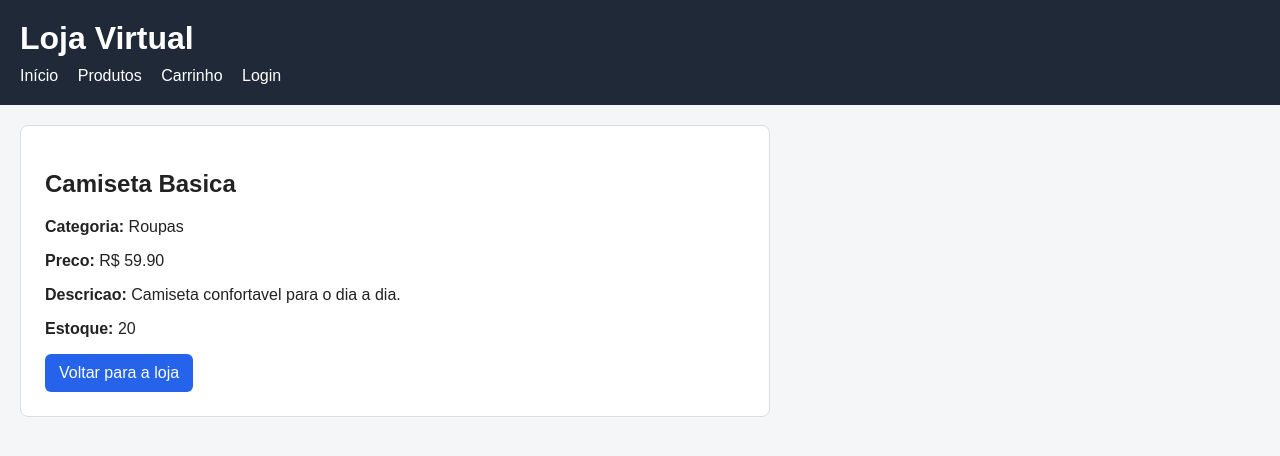
After one commit to nyyzyyyyy/loja-virtual-flask, a Flask app: page /produto/1 in a window 1280 px wide. The commit adds this page. Shown: the top 456 px of the page. Run offline with Flask 3, Linux system fonts and the light colour scheme.

Commit message:
Cria pagina individual de produto

```diff
--- a/app.py
+++ b/app.py
@@ -41,6 +41,20 @@ produtos = [
 def home():
     return render_template("index.html", produtos=produtos)
 
+@app.route("/produto/<int:produto_id>")
+def produto_detalhe(produto_id):
+    produto_encontrado = None
+
+    for produto in produtos:
+        if produto["id"] == produto_id:
+            produto_encontrado = produto
+            break
+
+    if produto_encontrado is None:
+        return "Produto nao encontrado", 404
+
+    return render_template("produto_detalhe.html", produto=produto_encontrado)
+
 if __name__ == "__main__":
     print("Iniciando o servidor Flask...")
     app.run(debug=True)
--- a/static/css/style.css
+++ b/static/css/style.css
@@ -45,13 +45,15 @@ main {
     border: 1px solid #ddd;
 }
 
-.produto-card button {
+.botao {
+    display: inline-block;
     background-color: #2563eb;
     color: white;
     border: 0;
     padding: 10px 14px;
     border-radius: 6px;
     cursor: pointer;
+    text-decoration: none;
 }
 
 @media (max-width: 700px) {
@@ -59,3 +61,10 @@ main {
         grid-template-columns: 1fr;
     }
 }
+.produto-detalhe {
+    background-color: white;
+    padding: 24px;
+    border-radius: 8px;
+    border: 1px solid #ddd;
+    max-width: 700px;
+}
--- a/templates/index.html
+++ b/templates/index.html
@@ -30,7 +30,7 @@
             <p>R$ {{ "%.2f"|format(produto.preco) }}</p>
             <p>{{ produto.descricao }}</p>
             <p>Estoque: {{ produto.estoque }}</p>
-            <button>Ver produto</button>
+  <a class="botao" href="{{ url_for('produto_detalhe', produto_id=produto.id) }}">Ver produto</a>
         </article>
     {% endfor %}
 </section>
--- /dev/null
+++ b/templates/produto_detalhe.html
@@ -0,0 +1,31 @@
+<!DOCTYPE html>
+<html lang="pt-br">
+<head>
+    <meta charset="UTF-8">
+    <title>{{ produto.nome }} - Loja Virtual</title>
+    <link rel="stylesheet" href="{{ url_for('static', filename='css/style.css') }}">
+</head>
+<body>
+    <header>
+        <h1>Loja Virtual</h1>
+        <nav>
+            <a href="/">Início</a>
+            <a href="#">Produtos</a>
+            <a href="#">Carrinho</a>
+            <a href="#">Login</a>
+        </nav>
+    </header>
+
+    <main>
+        <section class="produto-detalhe">
+            <h2>{{ produto.nome }}</h2>
+            <p><strong>Categoria:</strong> {{ produto.categoria }}</p>
+            <p><strong>Preco:</strong> R$ {{ "%.2f"|format(produto.preco) }}</p>
+            <p><strong>Descricao:</strong> {{ produto.descricao }}</p>
+            <p><strong>Estoque:</strong> {{ produto.estoque }}</p>
+
+            <a class="botao" href="/">Voltar para a loja</a>
+        </section>
+    </main>
+</body>
+</html>
```
